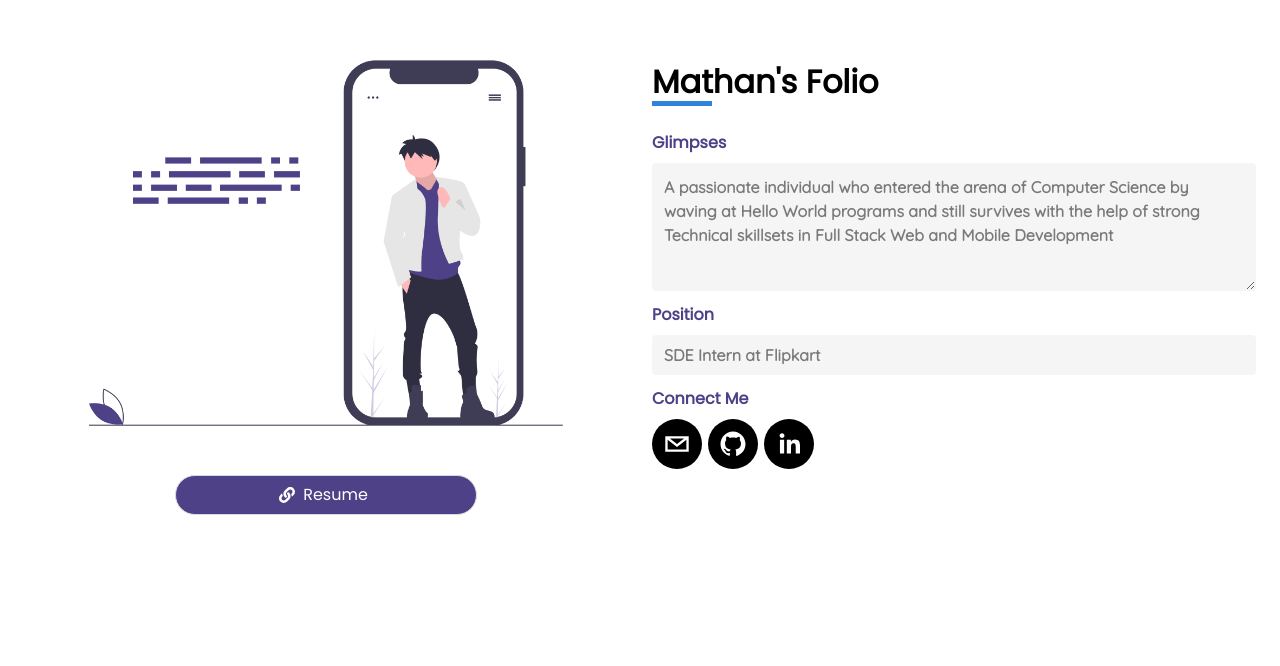
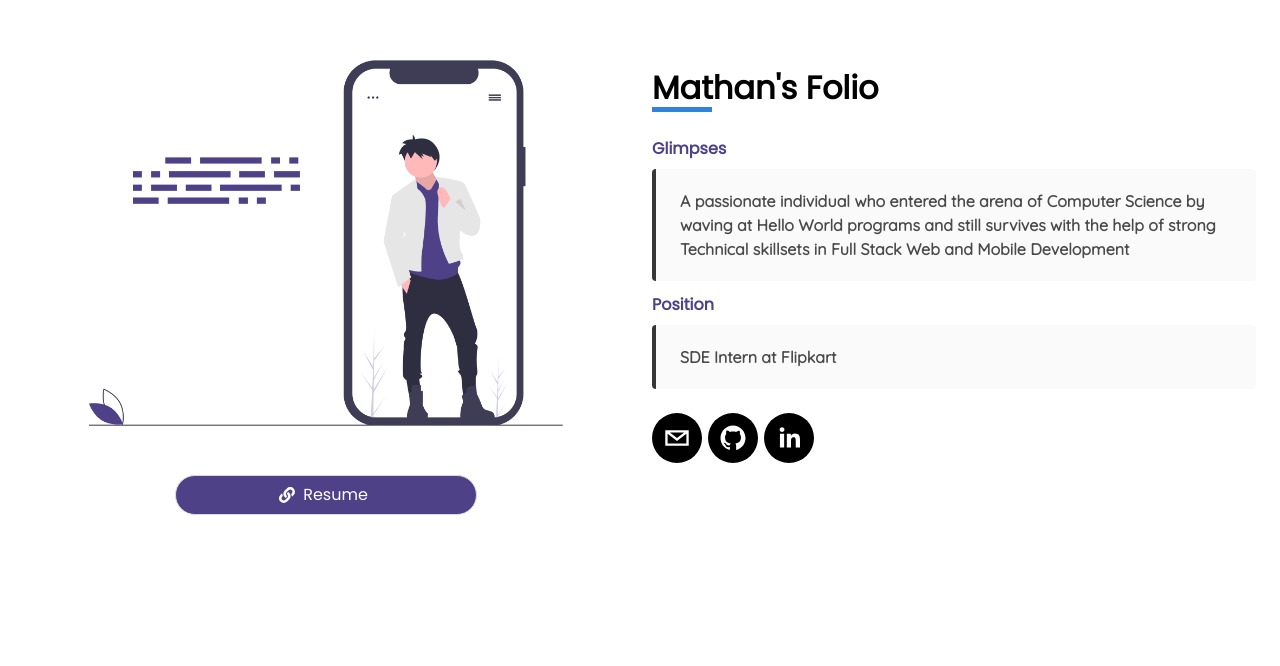
Before and after one commit to capturemathan/capturemathan.github.io, a React (Create React App) app: page / in a window 1280 px wide. Shown: the part 134-800 px from the top of the page. Built offline with nearby package versions, Linux system fonts and the light colour scheme.

Commit message:
Minor Welcome Page Fixes

```diff
--- a/src/App.css
+++ b/src/App.css
@@ -33,10 +33,13 @@
   font-weight: bold;
 }
 
-.input,
-.textarea {
+.message-body {
   font-family: Quicksand;
   font-weight: bolder;
+}
+
+.social-icon-div {
+  margin-top: 4%;
 }
 
 .socialicon {
@@ -168,3 +171,7 @@
   font-weight: bold;
 }
 /* PROJECT PAGE ENDS*/
+
+.wow {
+  visibility: hidden;
+}
--- a/src/components/Welcome.js
+++ b/src/components/Welcome.js
@@ -11,7 +11,7 @@ class Welcome extends React.Component {
       <section className="hero is-fullheight" id="intro">
         <div className="hero-body">
           <div className="columns is-vcentered">
-            <div className="column is-6">
+            <div className="column is-6 left-welcome">
               <img src="/images/aboutme.png" alt="portfolio-img"></img>
               <div
                 className="buttons is-centered wow animate__animated animate__fadeInDown"
@@ -37,27 +37,23 @@ class Welcome extends React.Component {
                 <fieldset disabled>
                   <div className="field">
                     <label className="label">Glimpses</label>
-                    <div class="control">
-                      <textarea class="textarea" readonly>
+                    <article class="message is-dark">
+                      <div class="message-body">
                         A passionate individual who entered the arena of
                         Computer Science by waving at Hello World programs and
                         still survives with the help of strong Technical
                         skillsets in Full Stack Web and Mobile Development
-                      </textarea>
-                    </div>
+                      </div>
+                    </article>
                   </div>
                   <div className="field">
                     <label className="label">Position</label>
-                    <div className="control">
-                      <input
-                        className="input"
-                        type="text"
-                        value="SDE Intern at Flipkart"
-                      />
-                    </div>
+                    <article class="message is-dark">
+                      <div class="message-body">SDE Intern at Flipkart</div>
+                    </article>
                   </div>
-                  <div className="field">
-                    <label className="label">Connect Me</label>
+                  <div className="field social-icon-div">
+                    {/* <label className="label">Social</label> */}
                     <SocialIcon
                       className="socialicon"
                       url="mailto:capturesmk@gmail.com"
```
